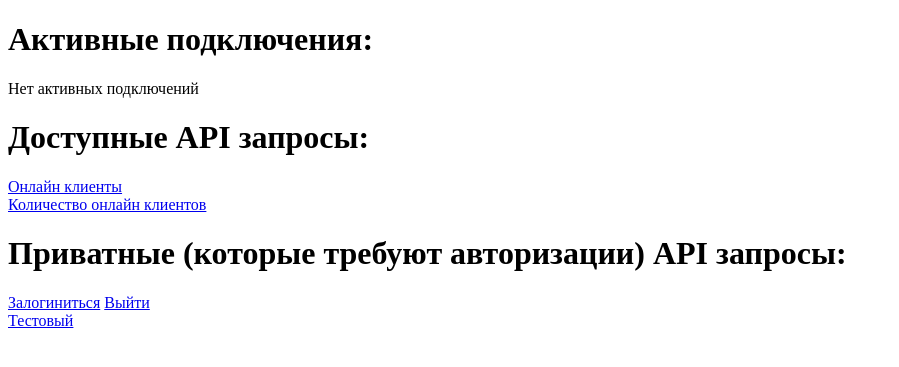
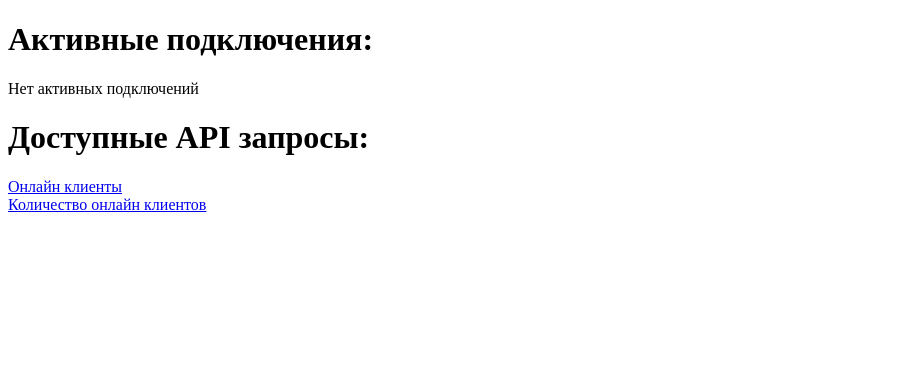
Before and after one commit to GrayNexTry/FF, a FastAPI app: template server/src/templates/index.html in a window 1280 px wide. Shown: the top 367 px of the page, without its empty margins (0-899 px from the left). Run offline with FastAPI, Linux system fonts and the light colour scheme; the template is opened without the code that fills it, so the values that code supplies are empty; parts of the project's set-up code (start-up, migrations or seed data) failed here and were passed over.

Commit message:
OI BLY I VSE

```diff
--- a/server/src/templates/index.html
+++ b/server/src/templates/index.html
@@ -38,11 +38,5 @@
         <a href="/clients">Онлайн клиенты</a><br>
         <a href="/number_clients">Количество онлайн клиентов</a><br>
     </div>
-    <h1>Приватные (которые требуют авторизации) API запросы:</h1>
-    <div>
-        <a href="/login">Залогиниться</a>
-        <a href="/logout">Выйти</a><br>
-        <a href="/test_required">Тестовый</a><br>
-    </div>
 </body>
 </html>
```
